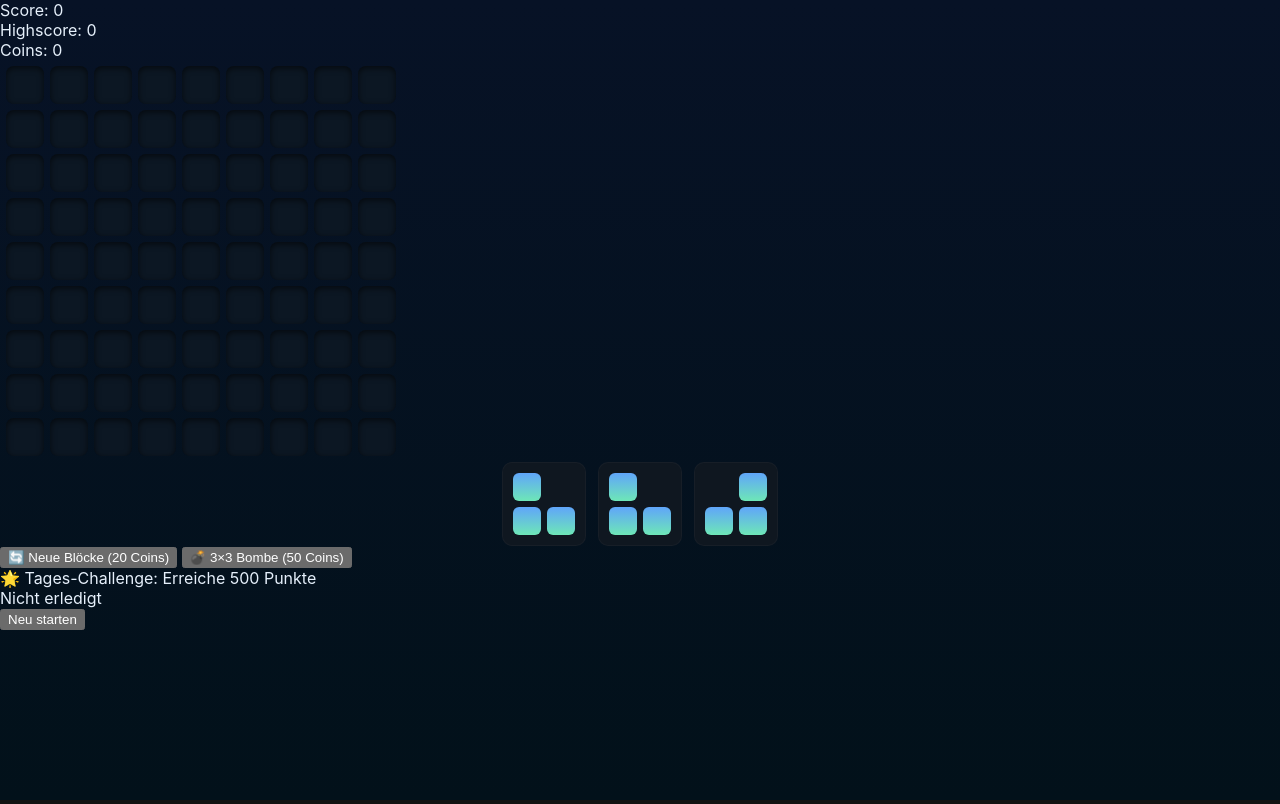
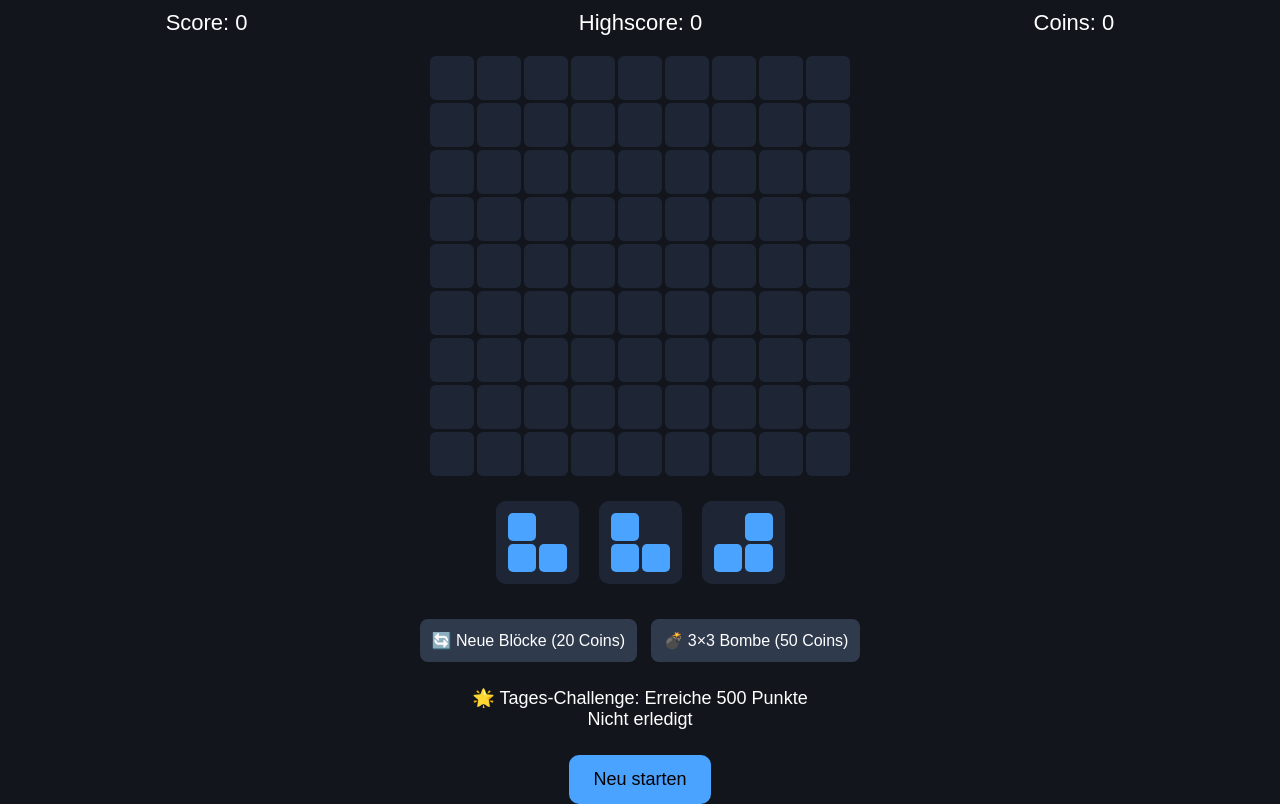
Before and after one commit to Programirer9/clockblast, a plain HTML site: page index.html in a window 1280 px wide. Drawn offline with Linux system fonts and the light colour scheme.

Commit message:
Update style.css

```diff
--- a/style.css
+++ b/style.css
@@ -1,68 +1,97 @@
-:root{
-  --bg:#071226;
-  --panel:#0f1720;
-  --muted:#9fb0c8;
-  --accent1:#6ee7b7;
-  --accent2:#60a5fa;
-  --glass: rgba(255,255,255,0.03);
-  --cell-size: 38px;
-  --gap:6px;
-  --radius:8px;
-  font-family: Inter, Roboto, Arial, sans-serif;
-  color-scheme: dark;
+body {
+  background: #12151c;
+  margin: 0;
+  font-family: Arial, sans-serif;
+  color: white;
+  text-align: center;
+  user-select: none;
 }
 
-*{box-sizing:border-box}
-html,body{height:100%;margin:0;background:linear-gradient(180deg,var(--bg),#02111a);color:#e6f0fb}
-header{padding:16px 20px;display:flex;flex-direction:column;gap:8px}
-header h1{margin:0;font-size:20px;letter-spacing:0.6px}
-#topbar{display:flex;gap:12px;align-items:center;flex-wrap:wrap}
-#topbar div{background:var(--panel);padding:8px 12px;border-radius:10px;border:1px solid rgba(255,255,255,0.03);font-weight:600;color:var(--muted)}
-.iconBtn{background:var(--panel);border-radius:10px;padding:8px 10px;border:1px solid rgba(255,255,255,0.03);cursor:pointer;color:var(--muted)}
-.primary{background:linear-gradient(90deg,var(--accent2),#7c3aed);color:#02111a;border:none;padding:10px 14px;border-radius:10px;font-weight:700;cursor:pointer}
+#topBar {
+  margin-top: 10px;
+  font-size: 22px;
+  display: flex;
+  justify-content: space-around;
+}
 
-main{display:flex;justify-content:center;padding:12px 20px}
-#gameArea{display:flex;gap:18px;align-items:flex-start;max-width:1100px;width:100%}
+#board {
+  width: 90vw;
+  max-width: 420px;
+  height: 90vw;
+  max-height: 420px;
+  margin: 20px auto;
+  display: grid;
+  grid-template-columns: repeat(9, 1fr);
+  grid-gap: 3px;
+}
 
-/* Board */
-#boardContainer{background: linear-gradient(180deg, rgba(255,255,255,0.02), rgba(0,0,0,0.06)); padding:12px; border-radius:12px; display:flex;flex-direction:column; gap:12px}
-#board{display:grid; grid-template-columns: repeat(9, var(--cell-size)); grid-gap: var(--gap); padding:6px}
-.cell{
-  width:var(--cell-size); height:var(--cell-size);
-  background:#0c1723;border-radius:8px;box-shadow: inset 0 2px 6px rgba(0,0,0,0.6);
-  transition: transform 160ms ease, background 220ms ease, box-shadow 200ms;
-  touch-action: manipulation;
+.cell {
+  width: 100%;
+  background: #1e2635;
+  border-radius: 6px;
+  transition: 0.15s;
 }
-.cell.filled{background: linear-gradient(180deg,var(--accent1),var(--accent2)); transform: scale(1.02); box-shadow: 0 6px 18px rgba(96,165,250,0.18)}
-.cell.flash{animation: pop 360ms ease forwards}
-@keyframes pop {0%{transform:scale(0.8);opacity:0}60%{transform:scale(1.08);opacity:1}100%{transform:scale(1)}}
 
-/* Pieces / right panel */
-#rightPanel{width:300px;display:flex;flex-direction:column;gap:12px}
-#pieces{display:flex;gap:12px;justify-content:center;flex-wrap:wrap}
-.piece{
-  background:var(--panel); padding:10px;border-radius:10px;display:inline-grid;gap:6px;
-  cursor:pointer; user-select:none; border:1px solid rgba(255,255,255,0.03);
-  transition: transform 150ms ease, box-shadow 150ms;
+.filled {
+  background: #4aa3ff;
+  box-shadow: 0 0 10px #4aa3ff;
 }
-.piece:active{transform:translateY(2px)}
-.piece div{width:28px;height:28px;background:linear-gradient(180deg,var(--accent2),var(--accent1));border-radius:6px}
 
-/* Modals */
-.modal{position:fixed;inset:0;display:flex;align-items:center;justify-content:center;background:rgba(0,0,0,0.5);z-index:40}
-.modalContent{background:var(--panel);padding:18px;border-radius:12px;min-width:260px;max-width:90%;position:relative;border:1px solid rgba(255,255,255,0.04)}
-.closeModal{position:absolute;right:10px;top:10px;background:transparent;border:none;color:var(--muted);font-size:18px;cursor:pointer}
+.highlight {
+  background: #67d46f !important;
+  box-shadow: 0 0 15px #67d46f;
+}
 
-.hidden{display:none}
+#pieces {
+  display: flex;
+  justify-content: center;
+  gap: 20px;
+  margin-top: 25px;
+}
 
-/* small devices */
-@media (max-width:900px){
-  #gameArea{flex-direction:column;align-items:center}
-  #rightPanel{width:100%}
-  :root{--cell-size:36px}
+.piece {
+  display: inline-grid;
+  background: #1e2635;
+  padding: 12px;
+  border-radius: 10px;
+  gap: 3px;
+  position: relative;
+  transition: transform .2s;
 }
-@media (max-width:420px){
-  :root{--cell-size:32px}
-  #topbar{gap:6px}
-  header h1{font-size:18px}
+
+.piece div {
+  width: 28px;
+  height: 28px;
+  background: #4aa3ff;
+  border-radius: 5px;
 }
+
+#jokerBar {
+  margin-top: 30px;
+}
+
+.jokerBtn {
+  background: #303a4d;
+  color: white;
+  border: none;
+  padding: 12px;
+  border-radius: 8px;
+  margin: 5px;
+  cursor: pointer;
+  font-size: 16px;
+}
+
+#dailyChallenge {
+  margin-top: 20px;
+  font-size: 18px;
+}
+
+#restartBtn {
+  margin-top: 25px;
+  padding: 14px 24px;
+  font-size: 18px;
+  border-radius: 10px;
+  background: #4aa3ff;
+  border: none;
+  cursor: pointer;
+}
```
